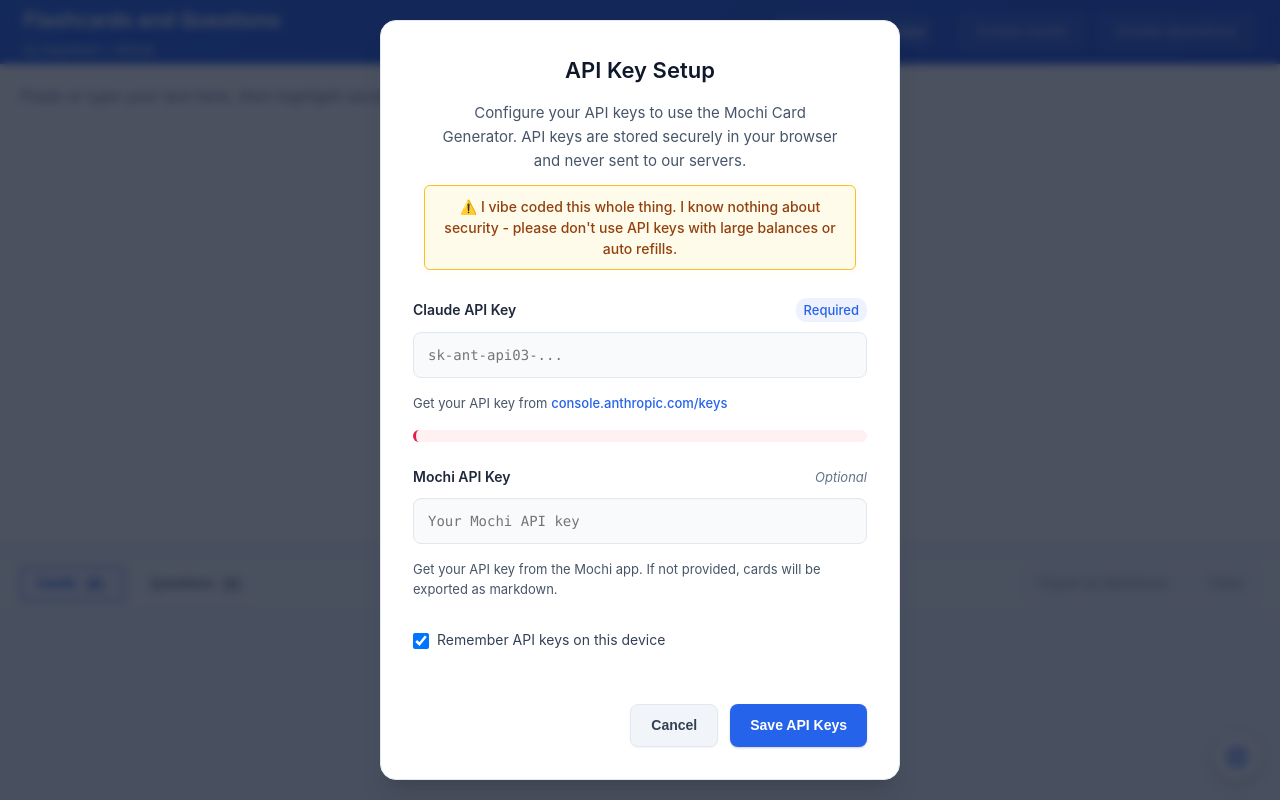
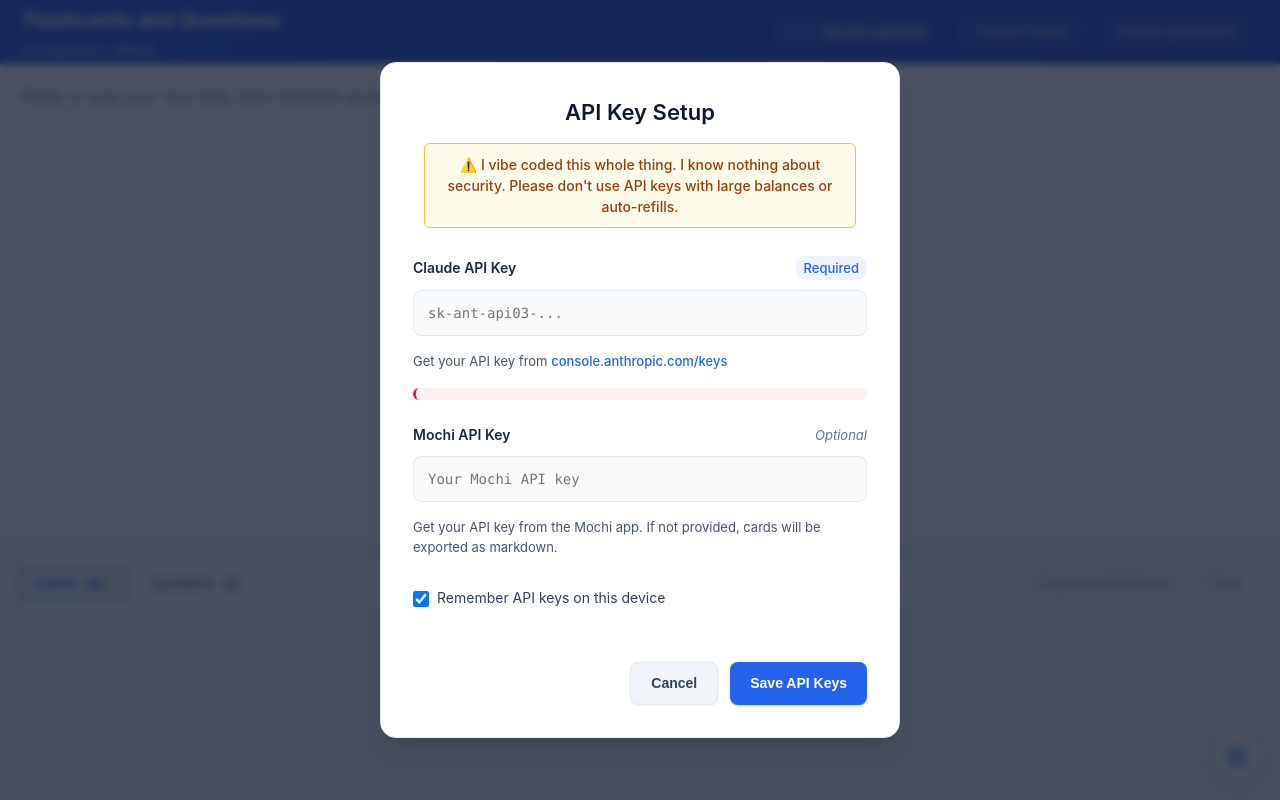
Before and after one commit to demelere/Spaced-Repetition-Anki, a website with bundled scripts: page src/index.html in a window 1280 px wide. Built offline with nearby package versions, Linux system fonts and the light colour scheme.

Commit message:
better api message

```diff
--- a/src/index.html
+++ b/src/index.html
@@ -86,9 +86,8 @@
         <div class="api-key-container">
             <div class="api-key-header">
                 <h2>API Key Setup</h2>
-                <p>Configure your API keys to use the Mochi Card Generator. API keys are stored securely in your browser and never sent to our servers.</p>
                 <div class="security-disclaimer">
-                    ⚠️ I vibe coded this whole thing. I know nothing about security - please don't use API keys with large balances or auto refills.
+                    ⚠️ I vibe coded this whole thing. I know nothing about security. Please don't use API keys with large balances or auto-refills.
                 </div>
             </div>
             <div class="api-key-form">
```
